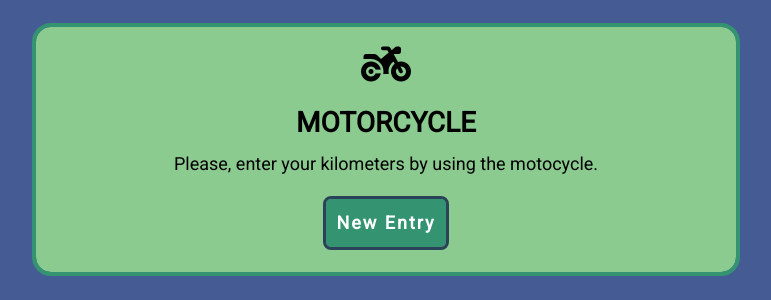
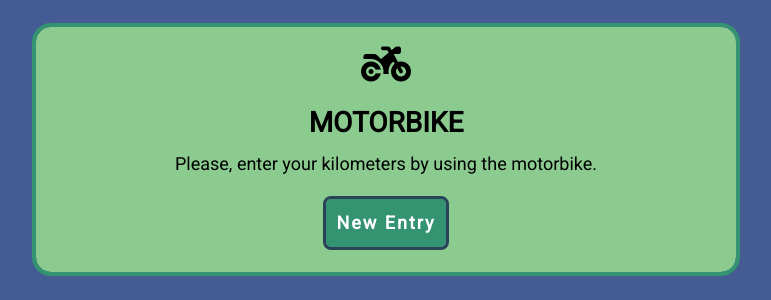
Before and after one commit to sandrathereseb/carbon_app_2023, a Flask app: page /carbon_app in a window 1280 px wide. Shown: the part 2022-2322 px from the top of the page, without its empty margins (254-1025 px from the left). Run offline with Flask 2, Linux system fonts and the light colour scheme; the visitor is signed in with stand-in values (Sample User, id 1); some libraries are stand-ins or nearby versions.

Commit message:
Update carbon_app.html

```diff
--- a/capp/templates/carbon_app/carbon_app.html
+++ b/capp/templates/carbon_app/carbon_app.html
@@ -9,7 +9,13 @@
       <div class="box">
         <h1 style="font-size:55px;"><span class="text-logo"> Carbon App Calculator</span></h1>
         <p style="text-align:left;">
-                Enter our carbon emission calculator app - an innovative tool that allows you to calculate your carbon emissions in a quick and easy way. By simply inputting data about your daily habits and activities, you can get a comprehensive breakdown of your carbon emissions, as well as recommendations for reducing them. With this app, you can take control of your carbon footprint and make informed decisions about your lifestyle, helping to reduce your impact on the environment. Whether you're an individual looking to live a more sustainable lifestyle or a business looking to reduce your carbon footprint, this app can help you take meaningful steps towards a more sustainable future.
+          Enter our carbon emission calculator app - an innovative tool that allows you to calculate your carbon
+          emissions in a quick and easy way. By simply inputting data about your daily habits and activities, you can
+          get a comprehensive breakdown of your carbon emissions, as well as recommendations for reducing them. With
+          this app, you can take control of your carbon footprint and make informed decisions about your lifestyle,
+          helping to reduce your impact on the environment. Whether you're an individual looking to live a more
+          sustainable lifestyle or a business looking to reduce your carbon footprint, this app can help you take
+          meaningful steps towards a more sustainable future.
         </p>
         <div class="container_buttons_links_header_carbon_app">
           <div class="btn">
@@ -21,7 +27,8 @@
         </div>
       </div>
       <div class="box">
-                <img src="{{url_for('static', filename='icons/carbon_calculator.gif')}}" class="iconimg" alt="image of a calculator"/>
+        <img src="{{url_for('static', filename='icons/carbon_calculator.gif')}}" class="iconimg"
+          alt="image of a calculator" />
       </div>
     </div>
 
@@ -89,8 +96,8 @@
         <div class="h1 mb-3" style="text-align: center;">
           <i class="fa-solid fa-motorcycle"></i>
         </div>
-          <h3>MOTORCYCLE</h3>
-          <p class="in-box-text-CA">Please, enter your kilometers by using the motocycle.
+        <h3>MOTORBIKE</h3>
+        <p class="in-box-text-CA">Please, enter your kilometers by using the motorbike.
         </p>
         <div class="section_container_buttons_carbon_app_new_entry_main">
           <a class="btn_carbon_app_new_entry_main" href="{{url_for('carbon_app.new_entry_motorbike')}}">New Entry</a>
@@ -98,14 +105,13 @@
       </div>
       <div class="box">
         <div class="h1 mb-3" style="text-align: center;">
-            <i class="fa-solid fa-bicycle"></i> <span><i
-              class="fa-solid fa-person-hiking"></i></span>
+          <i class="fa-solid fa-bicycle"></i> <span><i class="fa-solid fa-person-hiking"></i></span>
         </div>
         <h3>BIKING/WALKING</h3>
         <p class="in-box-text-CA">Please, enter your kilometers by either walking or using the bike
         </p>
         <div class="section_container_buttons_carbon_app_new_entry_main">
-            <a class="btn_carbon_app_new_entry_main" href="{{url_for('carbon_app.new_entry_bicycle')}}">New Entry</a>
+          <a class="btn_carbon_app_new_entry_main" href="{{url_for('carbon_app.new_entry_BikeWalk')}}">New Entry</a>
         </div>
       </div>
       <div class="box">
@@ -116,7 +122,7 @@
         <p class="in-box-text-CA">Please, enter your kilometers by using the tram.
         </p>
         <div class="section_container_buttons_carbon_app_new_entry_main">
-            <a class="btn_carbon_app_new_entry_main" href="{{url_for('carbon_app.new_entry_walk')}}">New Entry</a>
+          <a class="btn_carbon_app_new_entry_main" href="{{url_for('carbon_app.new_entry_tram')}}">New Entry</a>
         </div>
 
       </div>
@@ -128,7 +134,7 @@
         <p class="in-box-text-CA">Please, enter your kilometers by using the train.
         </p>
         <div class="section_container_buttons_carbon_app_new_entry_main">
-        <a class="btn_carbon_app_new_entry_main" href="{{url_for('carbon_app.new_entry_bicycle')}}">New Entry</a>
+          <a class="btn_carbon_app_new_entry_main" href="{{url_for('carbon_app.new_entry_train')}}">New Entry</a>
         </div>
       </div>
 
```
Lines whose indentation alone changed are shown as unchanged.
